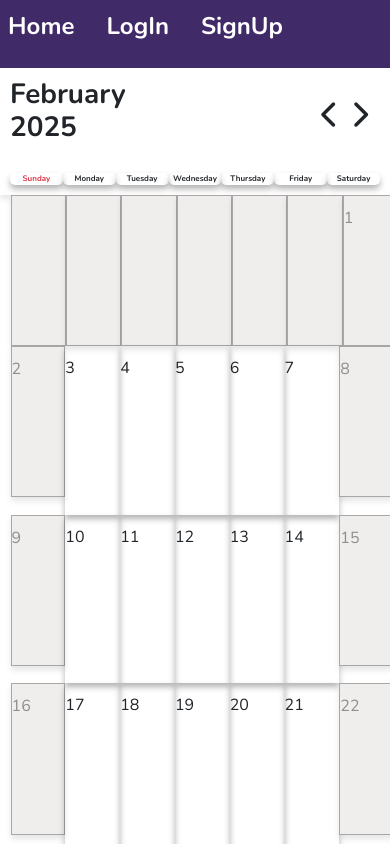
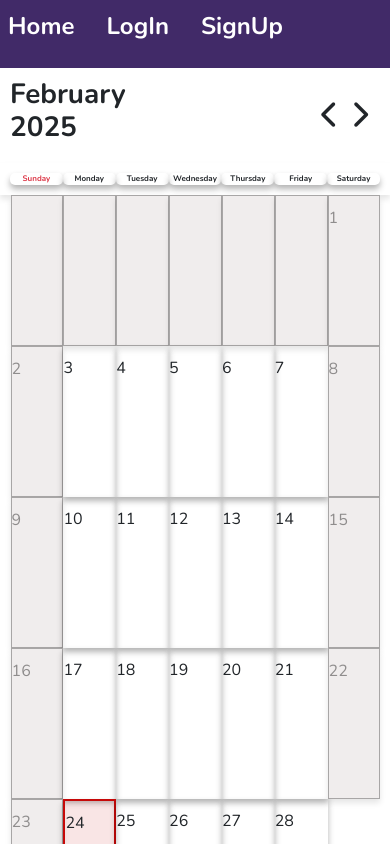
Before and after one commit to shivamvermawitty/Vacation-Tracker, a React (Vite) app: page / in a window 390 px wide. Shown: the top 844 px of the page. Built offline with nearby package versions, Linux system fonts and the light colour scheme; no server answers.

Commit message:
16th Commit

```diff
--- a/src/components/Home/Home.css
+++ b/src/components/Home/Home.css
@@ -23,7 +23,7 @@
   position: relative !important;
   cursor: pointer;
   width: 14.15%;
-  height: 17.9vh;
+  height: 17.9vh !important;
   box-shadow: 0 4px 6px rgba(0, 0, 0, 0.3);
 }
 .calenderChange:hover {
@@ -122,11 +122,12 @@
     width: 15%;
   }
   .dateCard {
-    width: 14%;
+    width: 13.5%;
     height: 20vh;
   }
   .disabledDate{
     height: 20vh;
+    width: 13.5%;
   }
   .dateBox {
     border-radius: 13px;
```
